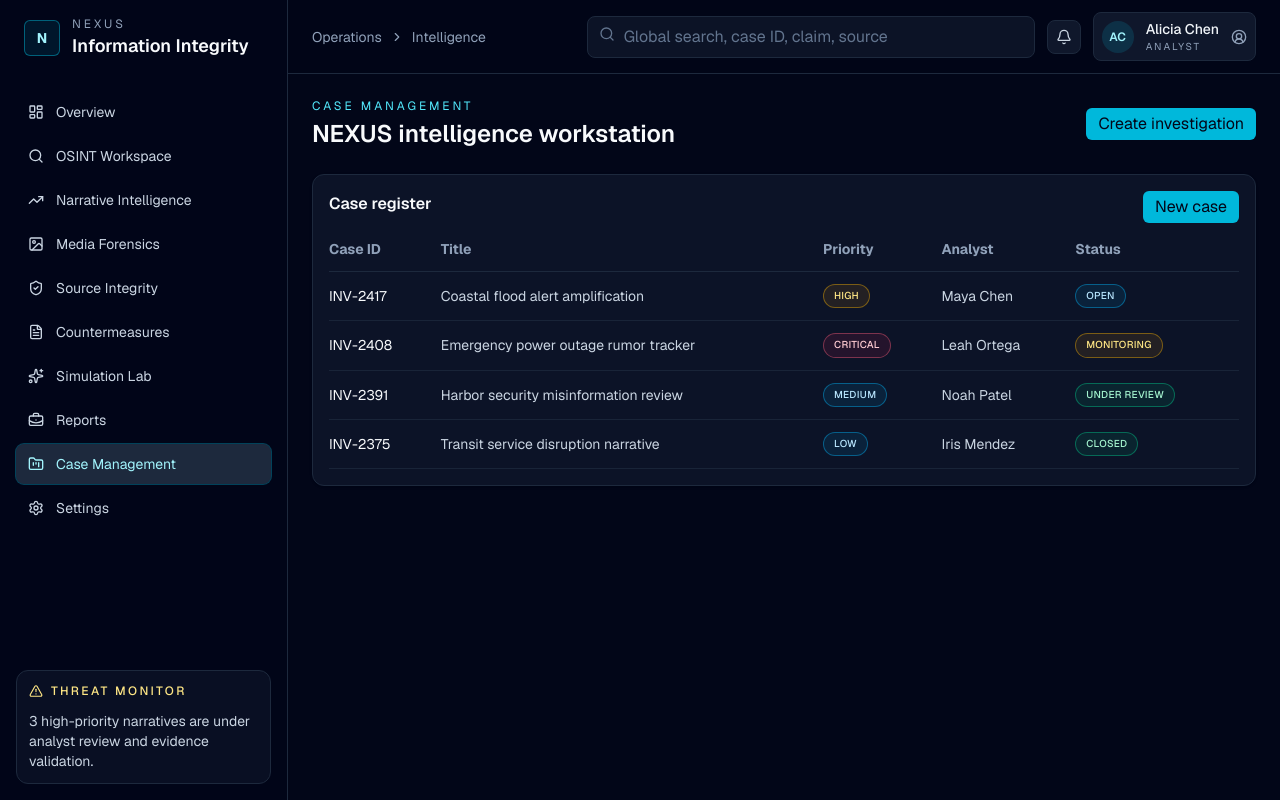
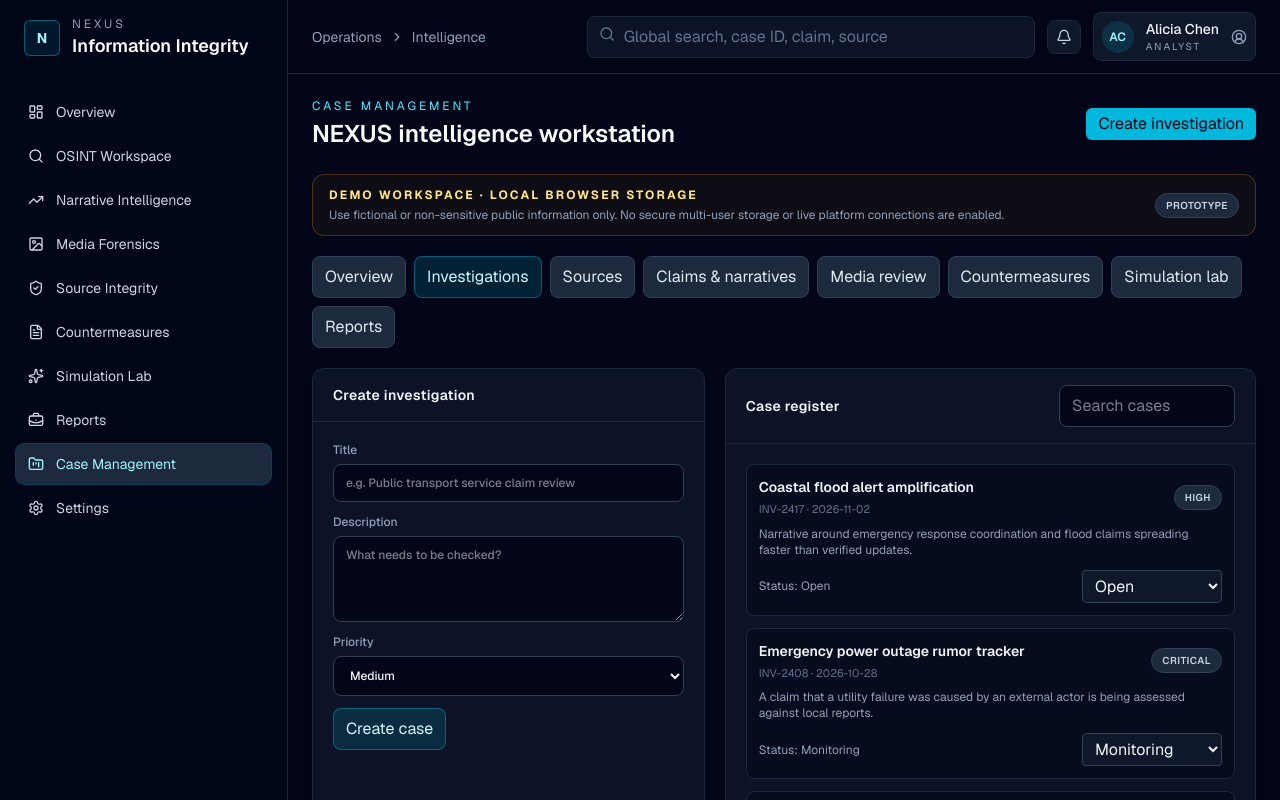
Before and after one commit to MD7parvez/Nexus, a Next.js app: page /case-management in a window 1280 px wide. Shown: the top 800 px of the page. Built offline with nearby package versions, Linux system fonts and the light colour scheme; no server answers; the database is empty.

Commit message:
Connect src/app/case-management/page.tsx to safe interactive NEXUS workspace

```diff
--- a/src/app/case-management/page.tsx
+++ b/src/app/case-management/page.tsx
@@ -1,66 +1,2 @@
-"use client";
-
-import { useEffect, useState } from "react";
-import { Badge } from "@/components/ui/badge";
-import { Button } from "@/components/ui/button";
-import { Card, CardContent, CardHeader, CardTitle } from "@/components/ui/card";
-import { investigations as fallbackInvestigations } from "@/lib/demo-data";
-
-export default function CaseManagementPage() {
-  const [investigations, setInvestigations] = useState(fallbackInvestigations);
-
-  useEffect(() => {
-    let isMounted = true;
-
-    fetch("/api/investigations")
-      .then((response) => response.json())
-      .then((result) => {
-        if (!isMounted) return;
-        if (Array.isArray(result.data) && result.data.length > 0) {
-          setInvestigations(result.data);
-        }
-      })
-      .catch(() => undefined);
-
-    return () => {
-      isMounted = false;
-    };
-  }, []);
-
-  return (
-    <div className="space-y-6">
-      <Card className="border-slate-800 bg-slate-900/80">
-        <CardHeader className="flex flex-row items-center justify-between gap-3">
-          <CardTitle>Case register</CardTitle>
-          <Button variant="default" size="sm">New case</Button>
-        </CardHeader>
-        <CardContent className="space-y-4 p-4 pt-0">
-          <div className="overflow-x-auto">
-            <table className="min-w-full text-left text-sm text-slate-300">
-              <thead>
-                <tr className="border-b border-slate-800 text-slate-400">
-                  <th className="pb-3 pr-4">Case ID</th>
-                  <th className="pb-3 pr-4">Title</th>
-                  <th className="pb-3 pr-4">Priority</th>
-                  <th className="pb-3 pr-4">Analyst</th>
-                  <th className="pb-3 pr-4">Status</th>
-                </tr>
-              </thead>
-              <tbody>
-                {investigations.map((item) => (
-                  <tr key={item.id} className="border-b border-slate-800/80">
-                    <td className="py-3 pr-4 text-slate-50">{item.id}</td>
-                    <td className="py-3 pr-4">{item.title}</td>
-                    <td className="py-3 pr-4"><Badge variant={item.priority === "Critical" ? "danger" : item.priority === "High" ? "warning" : "default"}>{item.priority}</Badge></td>
-                    <td className="py-3 pr-4">{item.assignedAnalyst}</td>
-                    <td className="py-3 pr-4"><Badge variant={item.status === "Open" ? "default" : item.status === "Monitoring" ? "warning" : "success"}>{item.status}</Badge></td>
-                  </tr>
-                ))}
-              </tbody>
-            </table>
-          </div>
-        </CardContent>
-      </Card>
-    </div>
-  );
-}
+import { Workspace } from "@/components/workspace";
+export default function Page() { return <Workspace initialTab="Investigations" />; }
```
